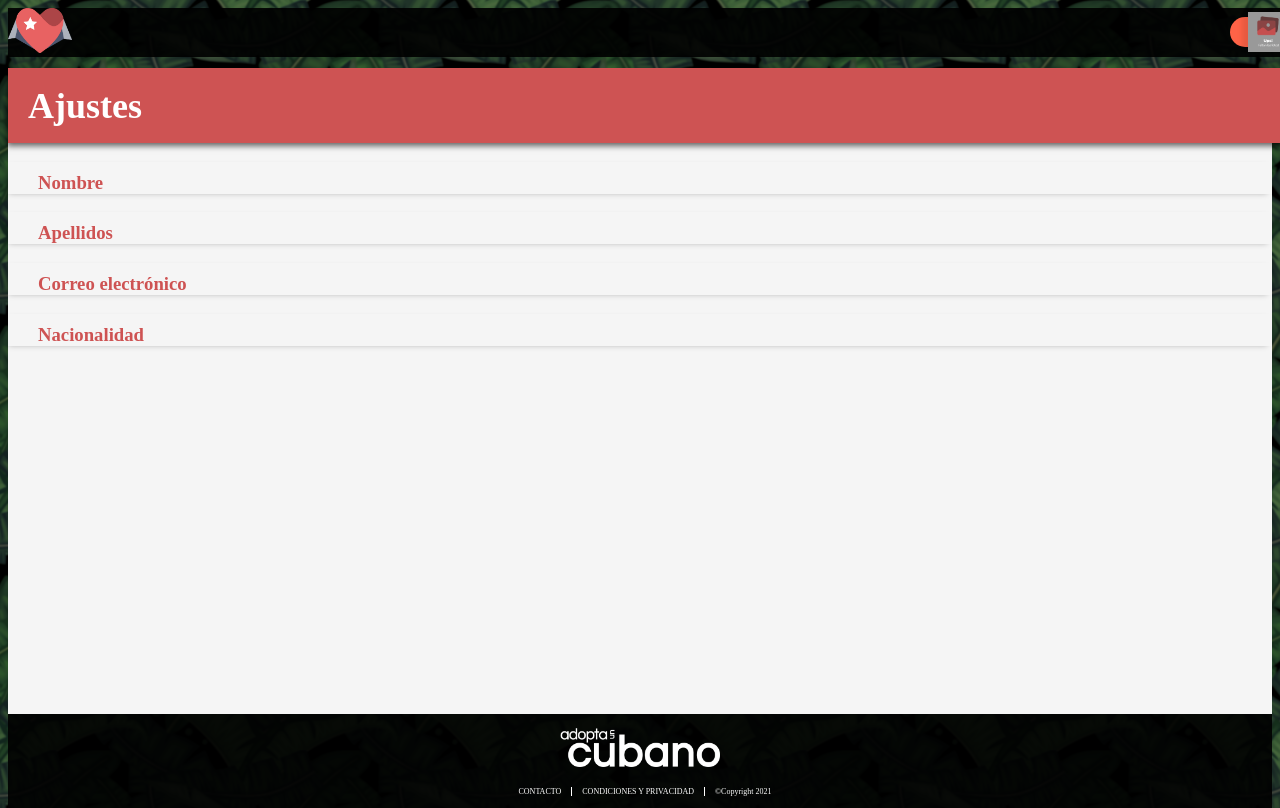
After one commit to lolop93/adoptauncubano, a Symfony app: template src/templates/mi_cuenta/ajustesMobile.html.twig in a window 1280 px wide. The commit adds this page. Run offline with Twig, Linux system fonts and the light colour scheme; the template is opened without the code that fills it, so the values that code supplies are empty; some libraries are stand-ins or nearby versions.

Commit message:
cosas de movil

```diff
--- a/src/templates/baseMobile.html.twig
+++ b/src/templates/baseMobile.html.twig
@@ -63,7 +63,7 @@
                     <div class="iconosDesplegable" onclick="window.location.href = '{{ path('perfil') }}'"><i class="bi bi-person-fill"></i></div>
                     <div class="iconosDesplegable" onclick="window.location.href = '{{ path('app_logout') }}'" style="margin-right: 40px"><i class="bi bi-x-lg"></i></div>
                 </div>
-                <div id="fotoHeader" class="rounded-circle" style="background-image: url('{{ asset('images/Perfiles/' ~ login.galeria.getFotoPerfil)}}');"></div>
+                <div id="fotoHeader" class="rounded-circle" style="background-image: url('{{ login.galeria ? asset('images/Perfiles/' ~ login.galeria.getFotoPerfil) : asset('images/fotodefecto.png')}}');"></div>
             </div>
 
         </div>
--- /dev/null
+++ b/src/templates/mi_cuenta/ajustesMobile.html.twig
@@ -0,0 +1,75 @@
+{% extends 'baseMobile.html.twig' %}
+
+{% block title %} Ajustes perfil - Adopta un Cubano{% endblock %}
+{% block body %}
+    {{ dump() }}
+    <div class="cuerpo" >
+        <div class="encabezado">
+            <h1>Ajustes</h1>
+        </div>
+        <div class="editarCampos">
+            <h3>Nombre</h3>
+            <p>{{ login.nombre }}</p>
+        </div>
+
+        <div class="editarCampos">
+            <h3>Apellidos</h3>
+            <p class="campoEditable">{{ login.apellido1 }}</p>
+        </div>
+
+        <div class="editarCampos">
+            <h3>Correo electrónico</h3>
+            <p>{{ login.email }}</p>
+        </div>
+
+        <div class="editarCampos" style="border: none !important;">
+            <h3>Nacionalidad</h3>
+            <p>{{ login.atributos.nacionalidad }}</p>
+        </div>
+
+
+
+    </div>
+
+
+
+    <style>
+        .cuerpo{
+            width: 100%;
+            height: 100%;
+            background-color: whitesmoke;
+        }
+
+        .encabezado{
+            width: 100%;
+            height: 75px;
+            background-color: #CE5353;
+            display: flex;
+            align-items: center;
+            padding-left: 20px;
+            box-shadow: -2px 4px 6px -1px rgb(0 0 0 / 60%);
+
+        }
+        .encabezado h1{
+
+            color: white;
+            font-size: 36px;
+            font-weight: bold;
+        }
+        .cuerpo h3,p{
+            padding:0 0 0 30px;
+
+        }
+        .cuerpo h3{
+            color: #CE5353;
+            font-weight: bold;
+            padding-top: 10px;
+        }
+        .editarCampos{
+            border-bottom: solid 0px;
+            box-shadow: -2px 2px 6px -3px rgb(0 0 0 / 31%);
+        }
+
+
+    </style>
+{% endblock %}
```
Also changed, not shown: src/src/Controller/MiCuentaController.php (+11 -4 lines), src/templates/mi_cuenta/perfilMobile.html.twig (+9 -9 lines).
